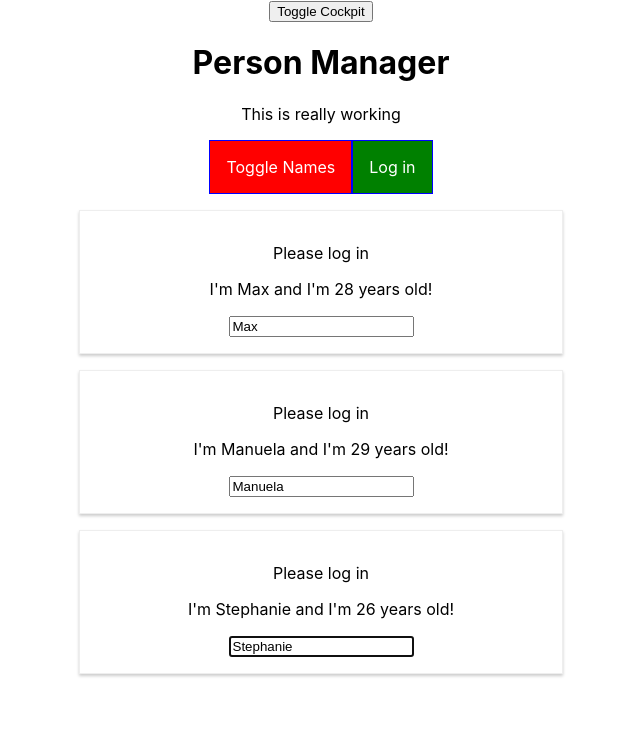
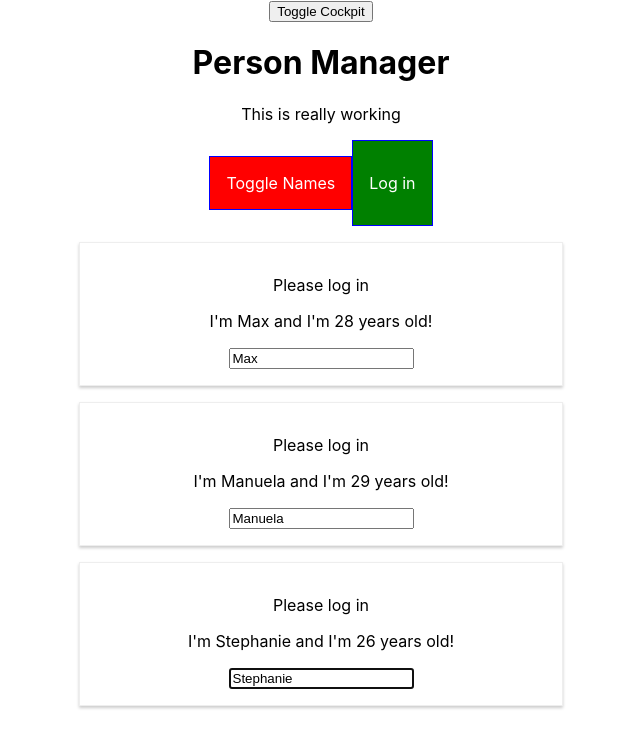
Before and after one commit to carlos-novaes/react-complete-guide, a React (Create React App) app: page / in a window 1280 px wide. Shown: the top 748 px of the page, without its empty margins (319-959 px from the left). Built offline with nearby package versions, Linux system fonts and the light colour scheme.

Commit message:
using context lesson

```diff
--- a/src/components/Cockpit/Cockpit.js
+++ b/src/components/Cockpit/Cockpit.js
@@ -1,10 +1,13 @@
-import React, { useEffect, useRef } from 'react';
+import React, { useEffect, useRef, useContext } from 'react';
 import PropTypes from 'prop-types';
 import styles from './Cockpit.module.css';
 import AuthContext from '../../context/auth-context';
 
 const Cockpit = props => {
   const toggleBtnRef = useRef(null);
+  const authContext = useContext(AuthContext);
+
+  console.log(authContext);
 
   useEffect(() => {
     console.log('[Cockpit.js] useEffect');
@@ -46,9 +49,9 @@ const Cockpit = props => {
       <button ref={toggleBtnRef} className={btnClass} onClick={props.clicked}>
         Toggle Names
       </button>
-      <AuthContext.Consumer>
-        {context => <button onClick={context.login}>Log in</button>}
-      </AuthContext.Consumer>
+      <button onClick={authContext.login}>
+        {authContext.authenticated ? <p>Log out</p> : <p>Log in</p>}
+      </button>
     </div>
   );
 };
--- a/src/components/Persons/Person/Person.js
+++ b/src/components/Persons/Person/Person.js
@@ -11,9 +11,12 @@ class Person extends Component {
     this.inputElementRef = React.createRef();
   }
 
+  static contextType = AuthContext;
+
   componentDidMount() {
     // this.inputElement.focus();
     this.inputElementRef.current.focus();
+    console.log(this.context.authenticated);
   }
 
   render() {
@@ -21,11 +24,11 @@ class Person extends Component {
 
     return (
       <Auxiliar classes={styles.Person}>
-        <AuthContext.Consumer>
-          {context =>
-            context.authenticated ? <p>Authenticated!</p> : <p>Please log in</p>
-          }
-        </AuthContext.Consumer>
+        {this.context.authenticated ? (
+          <p>Authenticated!</p>
+        ) : (
+          <p>Please log in</p>
+        )}
 
         <p onClick={this.props.click}>
           I'm {this.props.name} and I'm {this.props.age} years old!
```
